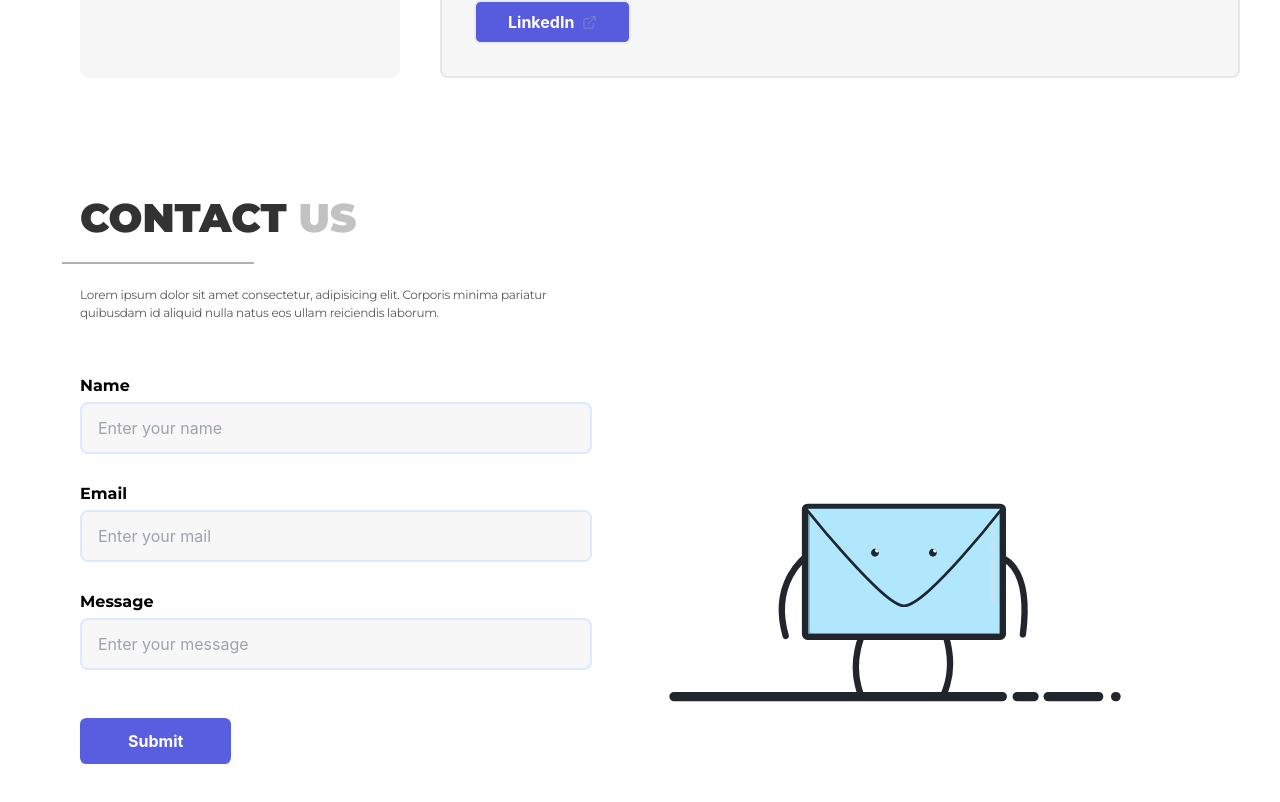
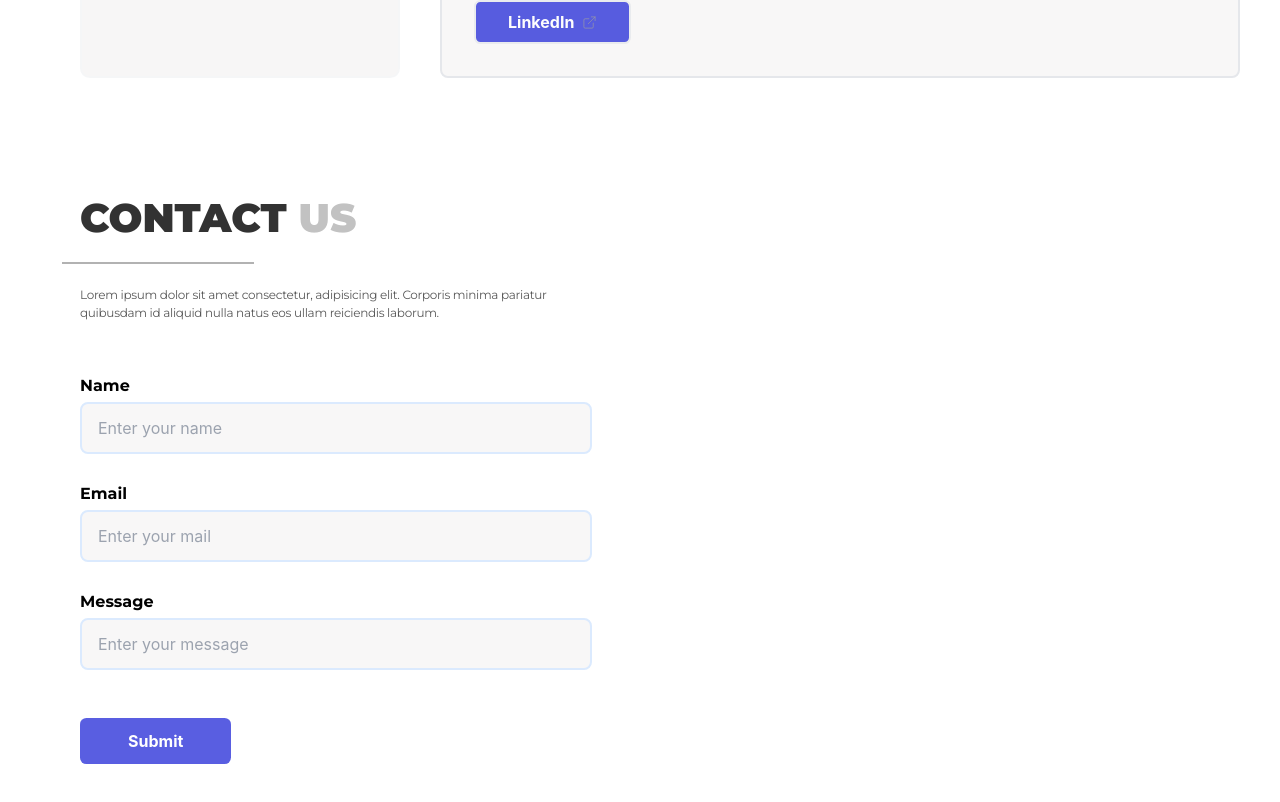
Before and after one commit to kshitijjj/Portfolio_v_1.1, a React (Create React App) app: page / in a window 1280 px wide. Shown: the part 2205-3007 px from the top of the page. Built offline with nearby package versions, Linux system fonts and the light colour scheme.

Commit message:
updated contact

```diff
--- a/src/Components/Contact.jsx
+++ b/src/Components/Contact.jsx
@@ -39,7 +39,7 @@ const Contact = () => {
 
 
 
-            <Lottie className='h-[35rem] pr-[6rem] mt-[7rem]' animationData={animation} loop={true} ></Lottie>
+            {/* <Lottie className='h-[35rem] pr-[6rem] mt-[7rem]' animationData={animation} loop={true} ></Lottie>   */}
         </div>
 
 
```
